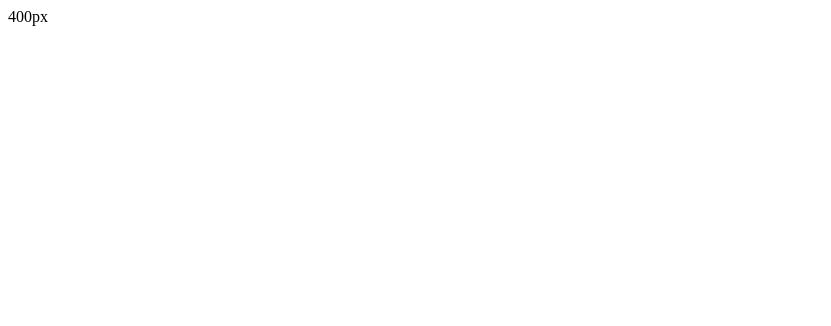
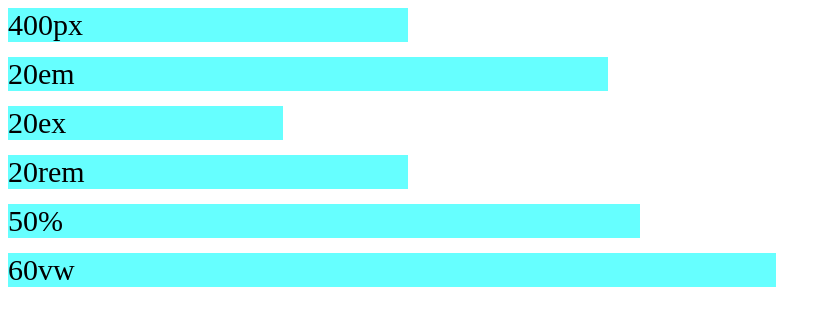
Before and after one commit to annapacek/ak108-css, a plain HTML site: page jednostki-miary/index.html in a window 1280 px wide. Shown: the whole page, without its empty margins (0-831 px from the left). Drawn offline with Linux system fonts and the light colour scheme.

Commit message:
przyklady: px, em, ex, rem, procent, vw

```diff
--- a/jednostki-miary/css/style.css
+++ b/jednostki-miary/css/style.css
@@ -1,8 +1,37 @@
+html {
+    font-size: 20px;
+}
+
 #container > div {
-    background-color: rgba (0, 255, 255, 0.6);
+    background-color: rgba(0, 255, 255, 0.6);
     margin-bottom: 15px;
+}
+
+#container {
+    font-size: 30px;
 }
 
 #piksele {
     width: 400px;
 }
+
+#em {
+    width: 20em;
+}
+
+#ex {
+    width: 20ex;
+}
+
+#rem {
+    width: 20rem;
+}
+
+#procent {
+    width: 50%;
+    height: 20%;
+}
+
+#vw {
+    width: 60vw;
+}
--- a/jednostki-miary/index.html
+++ b/jednostki-miary/index.html
@@ -8,6 +8,20 @@
 <body>
     <div id="container">
         <div id="piksele">400px</div>
+        <!--em wyliczona na podstawie font-size elementu rodzica-->
+        <div id="em">20em</div>
+        <!--ex wyliczana na podstawie malej litery x z wlasciwosci font size rodzica-->
+        <div id="ex">20ex</div>
+
+        <!--rem wyliczana na podstawie wartości font-size dla elementu html-->
+        <div id="rem">20rem</div>
+
+        <!--procenty wyliczane na podstawie okreslonej absolutnie (px,cm,in) wlasciwosci rodzica-->
+        <div id="procent">50%</div>
+        <!--vieport units wyliczane na podstawie szerokosci/wysoskosci okna przegladarki
+                #vw{60vw}
+        -->
+        <div id="vw">60vw</div>
     </div>
 </body>
 </html>
```
